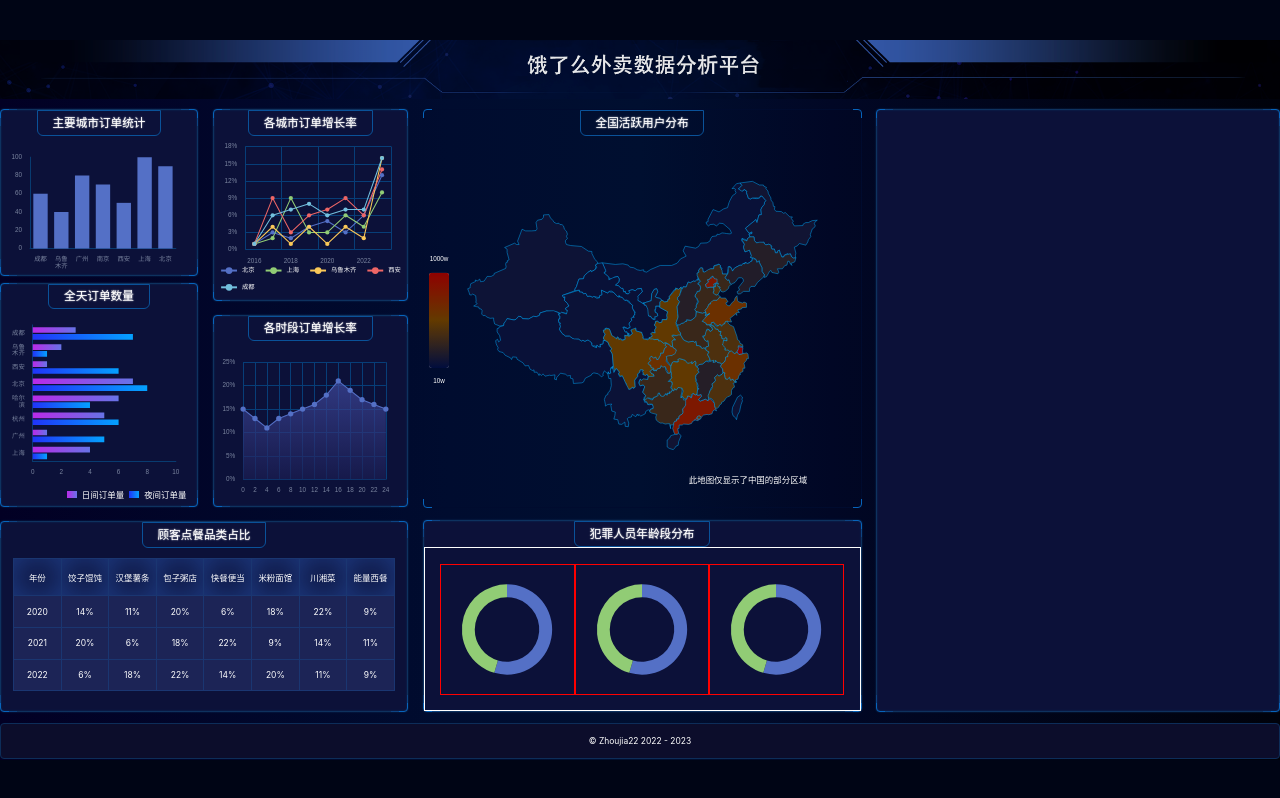
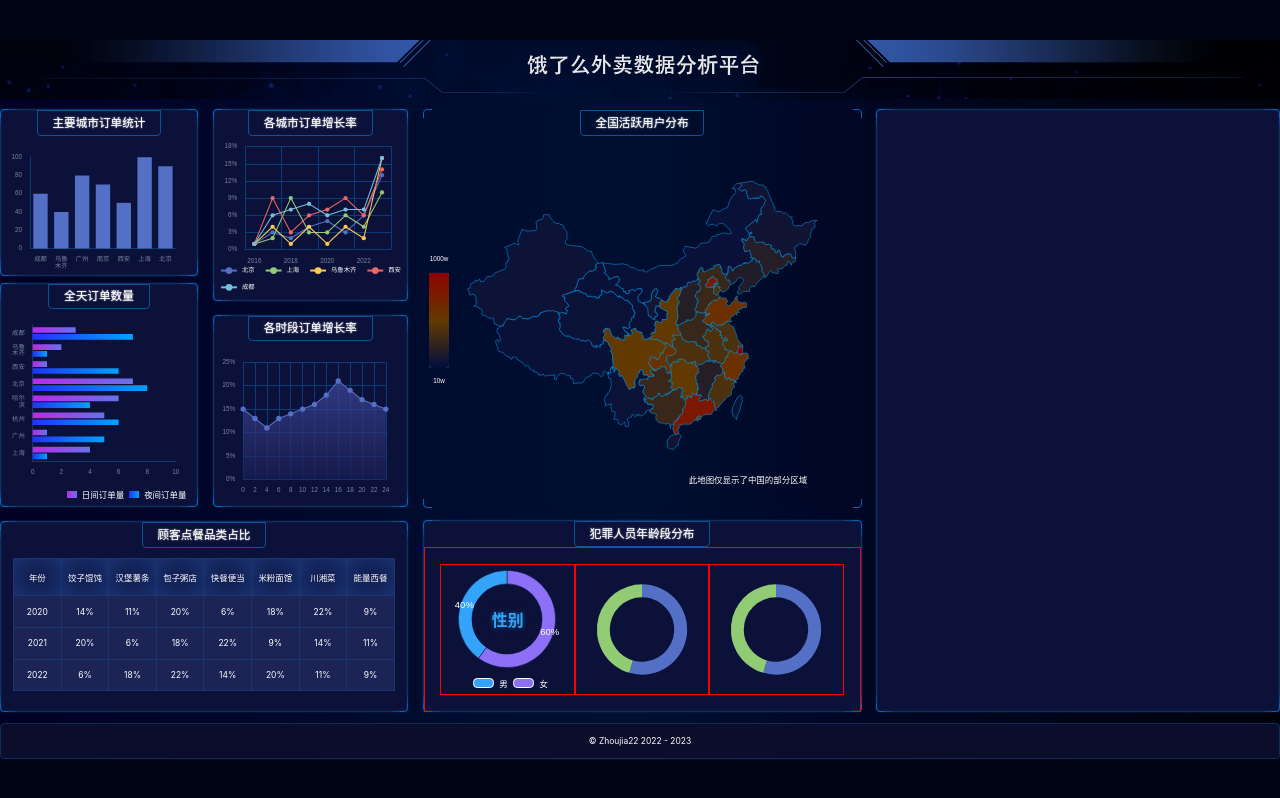
Before and after one commit to Zhoujia22/largeScreenItem, a React (Vite) app: page /#/ in a window 1280 px wide. Built offline with nearby package versions, Linux system fonts and the light colour scheme.

Commit message:
chart7完成

```diff
--- a/src/components/chart-1.tsx
+++ b/src/components/chart-1.tsx
@@ -60,7 +60,7 @@ export const Chart1 = () => {
   });
 
   return (
-    <div className="bordered chart1Wrapper">
+    <div className="bordered wrapper chart1Wrapper">
       <h2>主要城市订单统计</h2>
       <div ref={divRef} className="chart" />
     </div>
--- a/src/components/chart-2.tsx
+++ b/src/components/chart-2.tsx
@@ -85,7 +85,7 @@ export const Chart2 = () => {
   });
 
   return (
-    <div className="bordered chart2Wrapper">
+    <div className="bordered wrapper chart2Wrapper">
       <h2>全天订单数量</h2>
       <div ref={divRef} className="chart"></div>
       <div className="legend">
--- a/src/components/chart-3.tsx
+++ b/src/components/chart-3.tsx
@@ -79,7 +79,7 @@ export const Chart3 = () => {
   });
 
   return (
-    <div className="bordered chart3Wrapper">
+    <div className="bordered wrapper chart3Wrapper">
       <h2>各城市订单增长率</h2>
       <div ref={divRef} className="chart" />
     </div>
--- a/src/components/chart-4.tsx
+++ b/src/components/chart-4.tsx
@@ -64,7 +64,7 @@ export const Chart4 = () => {
   });
 
   return (
-    <div className="bordered chart4Wrapper">
+    <div className="bordered wrapper chart4Wrapper">
       <h2>各时段订单增长率</h2>
       <div ref={divRef} className="chart"></div>
     </div>
--- a/src/components/chart-5.tsx
+++ b/src/components/chart-5.tsx
@@ -2,7 +2,7 @@ import React from "react";
 
 export const Chart5 = () => {
   return (
-    <div className="chart5Wrapper">
+    <div className="chart5Wrapper  wrapper">
       <h2>顾客点餐品类占比</h2>
       <table>
         <thead>
--- a/src/components/chart-6.tsx
+++ b/src/components/chart-6.tsx
@@ -83,7 +83,7 @@ export const Chart6 = () => {
   });
 
   return (
-    <div className="bordered  chart6Wrapper">
+    <div className="bordered  wrapper chart6Wrapper">
       <h2>全国活跃用户分布</h2>
       <div ref={divRef} className="chart" />
       <div className="notes">此地图仅显示了中国的部分区域</div>
--- a/src/components/chart-7.tsx
+++ b/src/components/chart-7.tsx
@@ -7,39 +7,47 @@ export const Chart7 = () => {
   useEffect(() => {
     const myChart = echarts.init(divRef.current);
     myChart.setOption({
+      color: ["#8D70F8", "#33A4FA"],
       title: { show: false },
       legend: { show: false },
       series: [
         {
           type: "pie",
-          radius: ["50%", "70%"],
+          radius: ["65%", "90%"],
           avoidLabelOverlap: false,
           label: {
-            show: false,
-            position: "center",
+            show: true,
+            position: "inside",
+            textStyle: { color: "white", fontSize: px(18) },
+            formatter: "{d}%",
           },
           labelLine: {
             show: false,
           },
+          itemStyle: {
+            borderColor: "#0F113A",
+            borderWidth: px(1),
+          },
           data: [
             { value: 60, name: "女性" },
-            { value: 50, name: "男性" },
+            { value: 40, name: "男性" },
           ],
         },
       ],
-      grid: {
-        x: px(55),
-        y: px(40),
-        x2: px(40),
-        y2: px(50),
-      },
     }),
       [];
   });
 
   return (
-    <div className="chart7WrapperFirst">
-      <div ref={divRef} className="chart" />
+    <div className="chart7Wrapper  wrapper">
+      <div className="chartAndText">
+        <div ref={divRef} className="chart" />
+        <div className="text">性别</div>
+      </div>
+      <div className="legend">
+        <span className="male" />男
+        <span className="female" />女
+      </div>
     </div>
   );
 };
--- a/src/components/chart-8.tsx
+++ b/src/components/chart-8.tsx
@@ -38,7 +38,7 @@ export const Chart8 = () => {
   });
 
   return (
-    <div className="chart7WrapperSecond">
+    <div className="chart8Wrapper  wrapper">
       <div ref={divRef} className="chart" />
     </div>
   );
--- a/src/components/chart-9.tsx
+++ b/src/components/chart-9.tsx
@@ -38,7 +38,7 @@ export const Chart9 = () => {
   });
 
   return (
-    <div className="chart7WrapperThird">
+    <div className="chart8Wrapper  wrapper">
       <div ref={divRef} className="chart" />
     </div>
   );
--- a/src/pages/home.scss
+++ b/src/pages/home.scss
@@ -33,20 +33,6 @@
     gap: px(28);
     > section {
       text-align: center;
-      h2 {
-        flex-shrink: 0;
-        border: 1px solid #0a5299;
-        border-bottom-left-radius: 6px;
-        border-bottom-right-radius: 6px;
-        font-size: px(22);
-        line-height: px(24);
-        padding: px(10) px(28);
-        text-shadow: 0 0 px(3) white;
-      }
-      .chart {
-        flex: 1;
-        width: 100%;
-      }
     }
     .section1 {
       grid-area: box1;
@@ -139,24 +125,62 @@
         }
       }
       .ageGroup {
-        height: px(363);
         display: flex;
         flex-direction: column;
-        align-items: center;
-        .charts {
-          height: px(315);
-          border: 1px solid white;
+        height: px(363);
+        > .charts {
           width: 100%;
+          flex: 1;
+          border: 1px solid red;
           display: flex;
           padding: px(30);
         }
-        .chart7WrapperFirst,
-        .chart7WrapperSecond,
-        .chart7WrapperThird {
+        .chart7Wrapper,
+        .chart8Wrapper,
+        .chart9Wrapper {
           flex: 1;
           border: 1px solid red;
           display: flex;
           flex-direction: column;
+        }
+        .chart7Wrapper {
+          .legend {
+            height: px(40);
+            display: flex;
+            align-items: center;
+            justify-content: center;
+            > span {
+              display: inline-block;
+              width: px(40);
+              height: px(20);
+              border: 1px solid white;
+              border-radius: px(8);
+              margin: 0 px(10);
+            }
+            .male {
+              background: #33a4fa;
+            }
+            .female {
+              background: #8d70f8;
+            }
+          }
+          .chartAndText {
+            flex: 1;
+            width: 100%;
+            display: flex;
+            flex-direction: column;
+            position: relative;
+            > .text {
+              position: absolute;
+              top: 50%;
+              left: 50%;
+              transform: translate(-50%, -50%);
+              color: #33a4fa;
+              font-size: px(30);
+              text-shadow: 0 0 px(10) #14598e;
+              font-weight: bold;
+            }
+          }
         }
       }
     }
@@ -176,15 +200,24 @@
     margin: px(20) 0 1px;
   }
 }
-.chart1Wrapper,
-.chart2Wrapper,
-.chart3Wrapper,
-.chart4Wrapper,
-.chart5Wrapper,
-.chart6Wrapper {
+.wrapper {
   display: flex;
   flex-direction: column;
   align-items: center;
+  h2 {
+    flex-shrink: 0;
+    border: 1px solid #0a5299;
+    border-bottom-left-radius: 4px;
+    border-bottom-right-radius: 4px;
+    font-size: px(22);
+    line-height: px(24);
+    padding: px(10) px(28);
+    text-shadow: 0 0 px(3) white;
+  }
+  .chart {
+    flex: 1;
+    width: 100%;
+  }
 }
 .bordered {
   border: 1px solid #0764bc;
--- a/src/pages/home.tsx
+++ b/src/pages/home.tsx
@@ -31,7 +31,7 @@ export const Home = () => {
         </section>
         <section className=" section4">
           <Chart6 />
-          <div className="bordered ageGroup">
+          <div className="bordered ageGroup wrapper">
             <h2>犯罪人员年龄段分布</h2>
             <div className="charts">
               <Chart7 />
```
